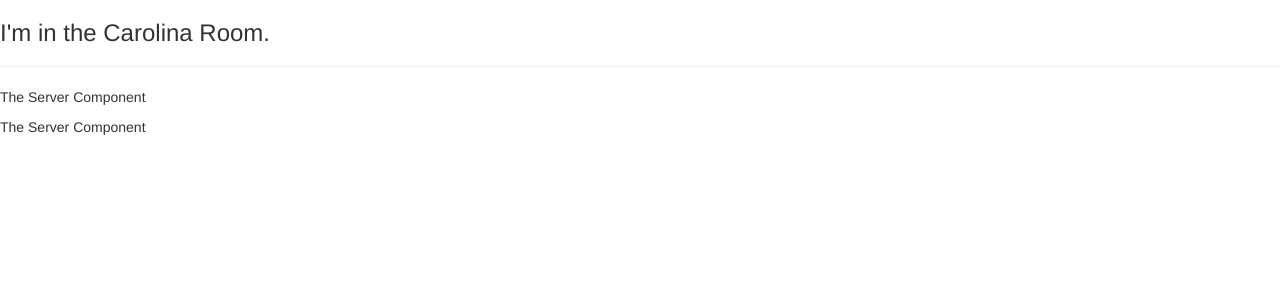
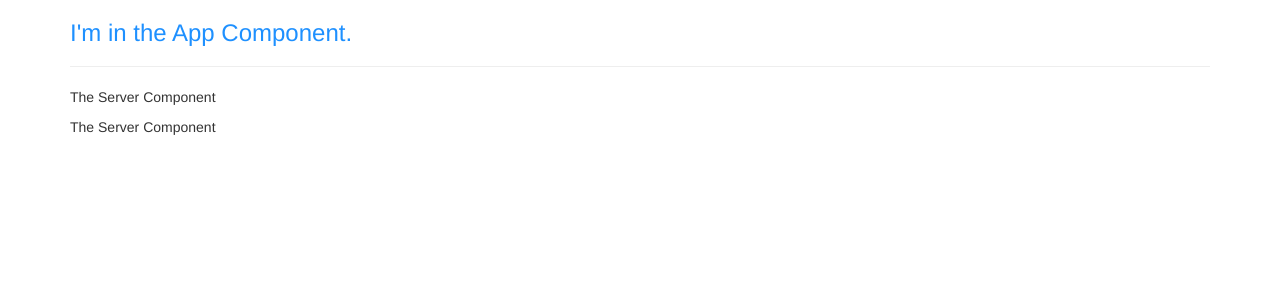
Before and after one commit to jetbalagtas/angular-7-test-drive, an Angular app: page / in a window 1280 px wide. Shown: the top 300 px of the page. Built offline with nearby package versions, Linux system fonts and the light colour scheme.

Commit message:
working with component styles

```diff
--- a/src/app/app.component.css
+++ b/src/app/app.component.css
@@ -0,0 +1,3 @@
+h3 {
+  color: darkblue;
+}
--- a/src/app/app.component.html
+++ b/src/app/app.component.html
@@ -1,3 +1,9 @@
-<h3>I'm in the Carolina Room.</h3>
-<hr>
-<app-servers></app-servers>
+<div class="container">
+  <div class="row">
+    <div class="col-xs-12">
+      <h3>I'm in the App Component.</h3>
+      <hr>
+      <app-servers></app-servers>
+    </div>
+  </div>
+</div>
--- a/src/app/app.component.ts
+++ b/src/app/app.component.ts
@@ -3,6 +3,11 @@ import { Component } from '@angular/core';
 @Component({
   selector: 'app-root',
   templateUrl: './app.component.html',
-  styleUrls: ['./app.component.css'],
+  // styleUrls: ['./app.component.css'],
+  styles: [`
+    h3 {
+      color: dodgerblue;
+    }
+  `]
 })
 export class AppComponent {}
```
